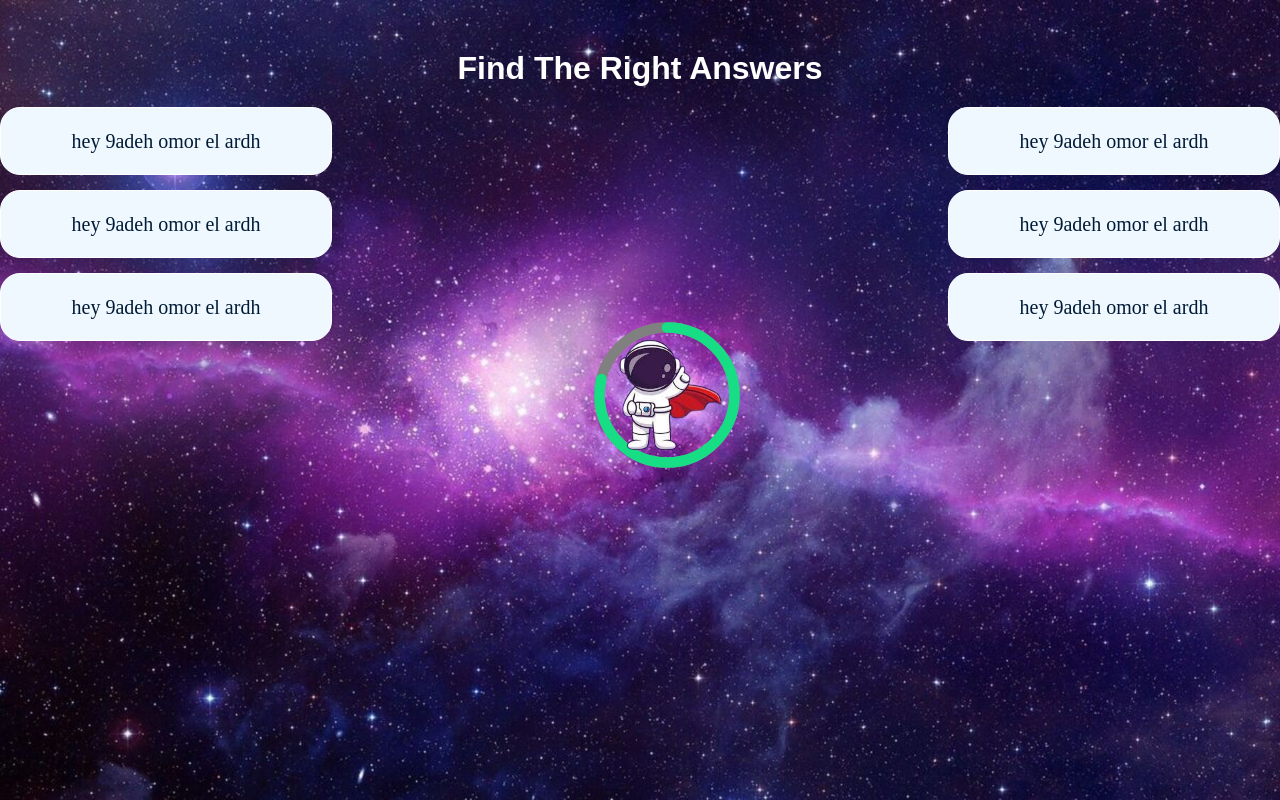
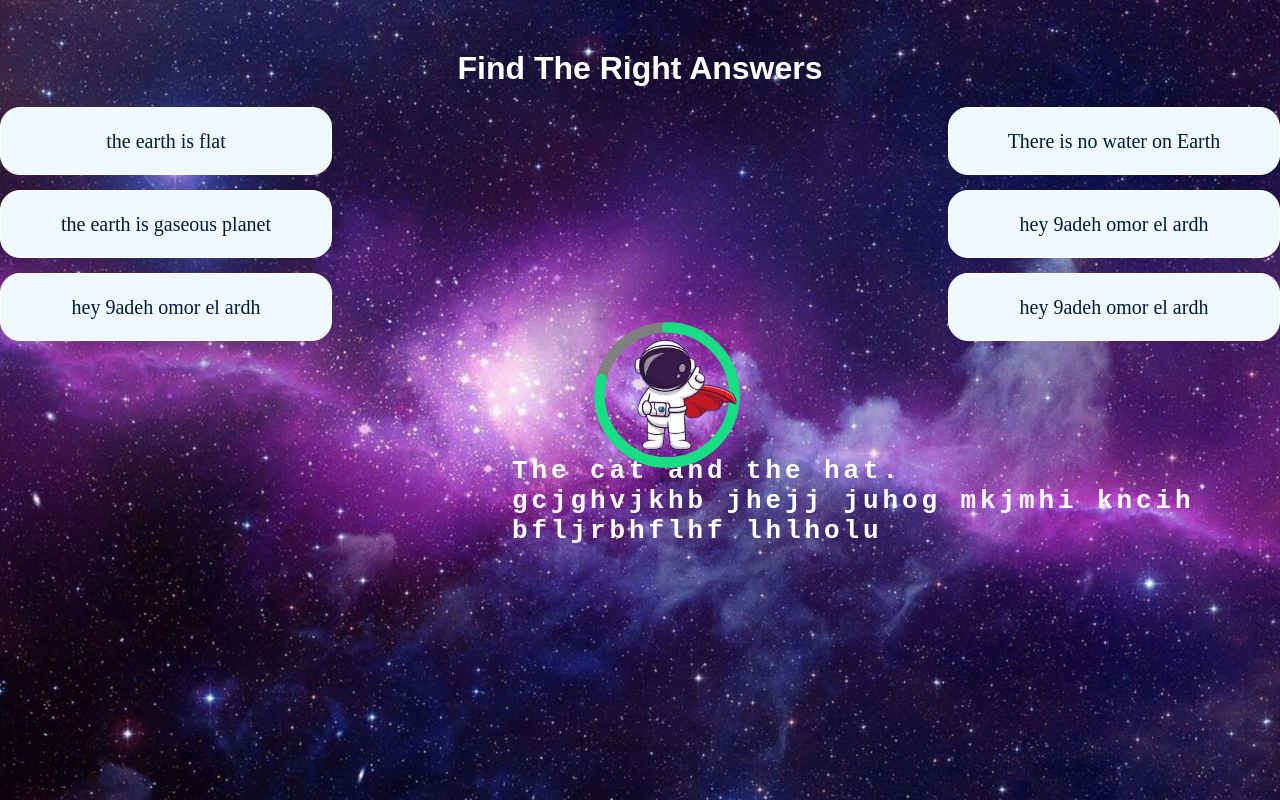
Before and after one commit to OussamaBenSlama/spaceforkids, a plain HTML site: page earthQuiz.html in a window 1280 px wide. Drawn offline with Linux system fonts and the light colour scheme.

Commit message:
second commit

```diff
--- a/earthQuiz.html
+++ b/earthQuiz.html
@@ -14,17 +14,17 @@
             <h1>find the right answers </h1>
             <div class="card">
                 <div class="item card_start ">
-                    hey 9adeh omor el ardh
+                    the earth is flat
 
                 </div>
                 <div class="item card_end">
-                    hey 9adeh omor el ardh
+                    There is no water on Earth
 
                 </div>
             </div>
             <div class="card">
                 <div class="item card_start">
-                    hey 9adeh omor el ardh
+                    the earth is gaseous planet
 
                 </div>
                 <div class="item card_end">
@@ -48,6 +48,12 @@
             <p>enjn nllldfvn nlzen njozedi nsfnzdkvnderi nfoi </p><br>
             <span></span>
         </div> -->
+        <div class="typewriter">
+            <h1>The cat and the hat.<br>
+            gcjghvjkhb jhejj juhog mkjmhi kncih <br>
+        bfljrbhflhf  lhlholu</h1>
+
+          </div>
     </div>
     <script src="earth.js"></script>
 </body>
--- a/styleearth.css
+++ b/styleearth.css
@@ -173,5 +173,33 @@ border: 1px solid rgba(255, 255, 255, 0.3);
     background-image: url("./img/manspace.png");
     background-position: center;
     background-size: cover;
+    margin-left: 10%;
+  }
 
+  .typewriter h1 {
+    color: #fff;
+    font-family: monospace;
+    overflow: hidden; /* Ensures the content is not revealed until the animation */
+    border-right: .15em solid orange; /* The typwriter cursor */
+    white-space: nowrap; /* Keeps the content on a single line */
+    /* margin: 0 auto; Gives that scrolling effect as the typing happens */
+    letter-spacing: .15em; /* Adjust as needed */
+    margin-left: 40%;
+    margin-top: 100px;
+    margin-bottom: 0;
+    animation:
+      typing 3.5s steps(30, end),
+      blink-caret .5s step-end infinite;
   }
+
+  /* The typing effect */
+  @keyframes typing {
+    from { width: 0 }
+    to { width: 50% }
+  }
+
+  /* The typewriter cursor effect */
+  @keyframes blink-caret {
+    from, to { border-color: transparent }
+    20% { border-color: orange }
+  }
```
